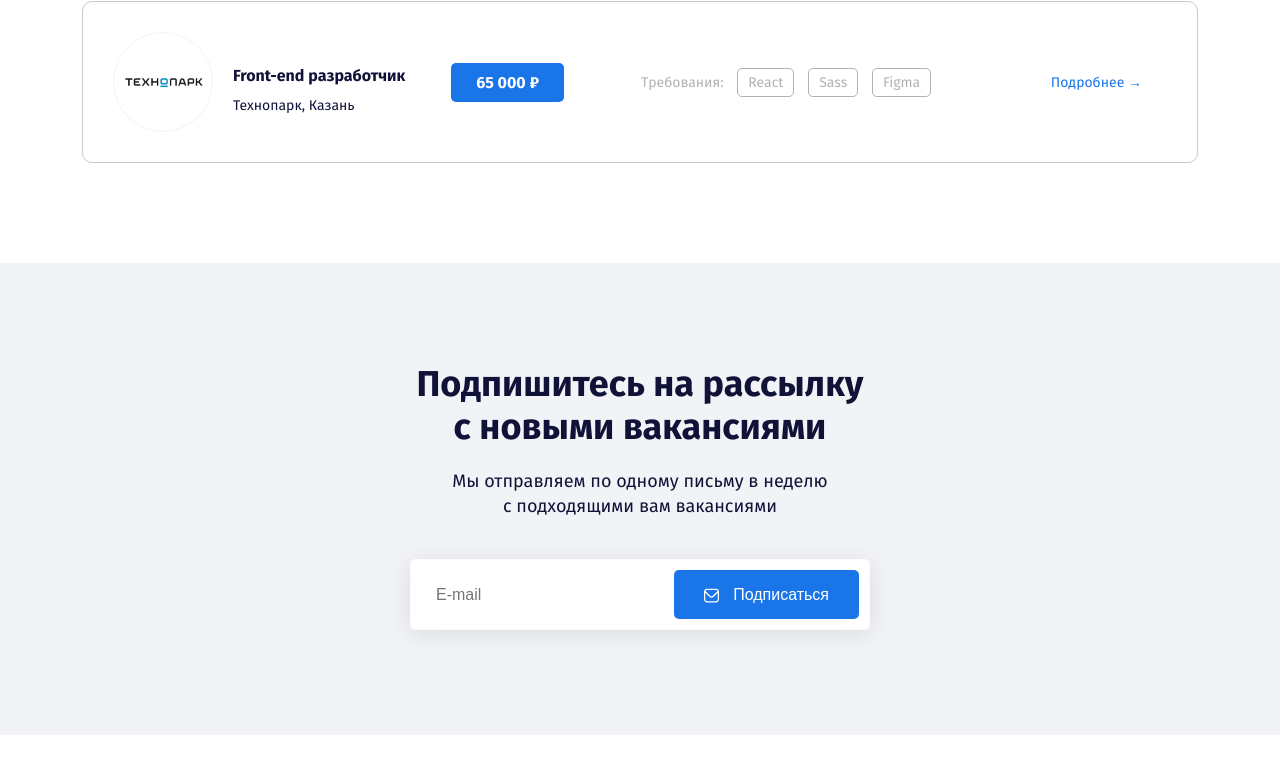
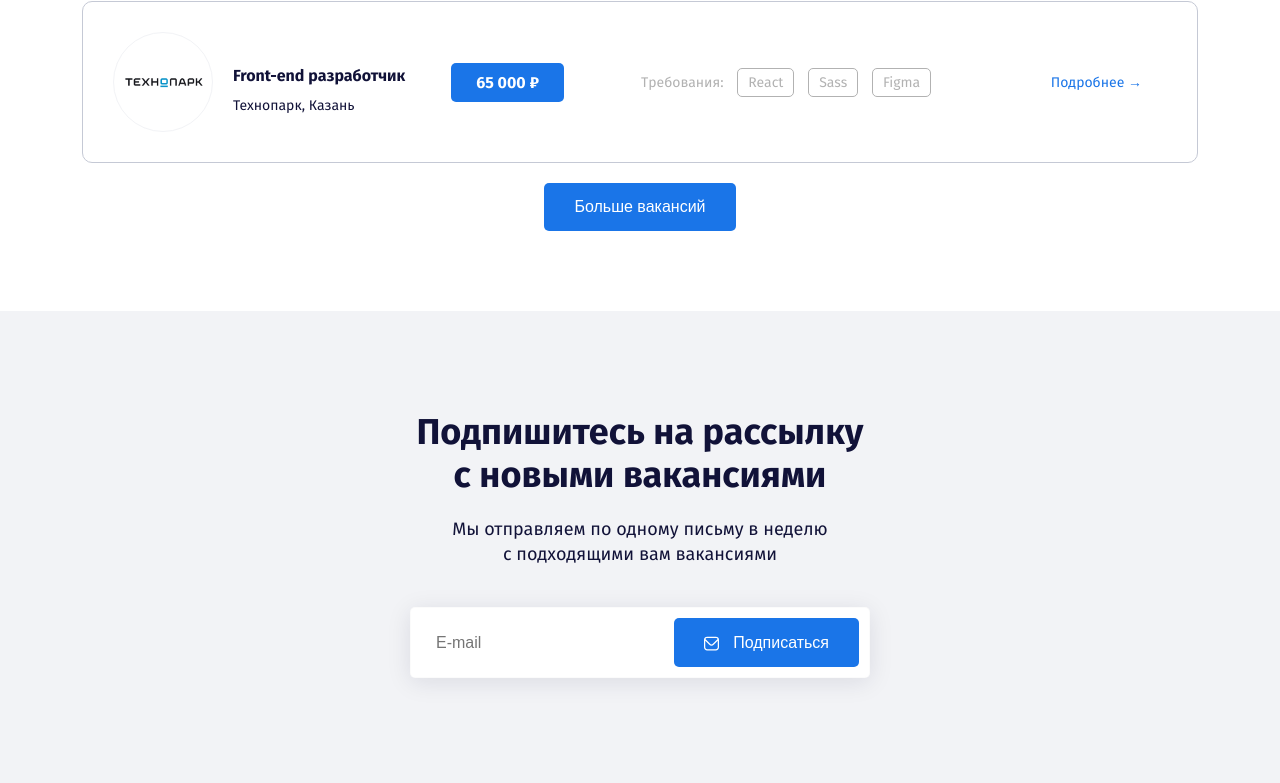
Before and after one commit to e-zrilova/findyourjob, a plain HTML site: page index.html in a window 1280 px wide. Shown: the part 1850-2633 px from the top of the page. Drawn offline with Linux system fonts and the light colour scheme.

Commit message:
Add files via upload

```diff
--- a/index.html
+++ b/index.html
@@ -151,7 +151,9 @@
         </div>
         <a href="#" class="more mt-5 mt-lg-0" >Подробнее →</a>
       </div>
-
+   <div class="d-flex align-item-center justify-content-center">
+     <button class="button button-primary">Больше вакансий</button>
+   </div>
     </div>
   </section>
   <section class="section subscribe">
```
